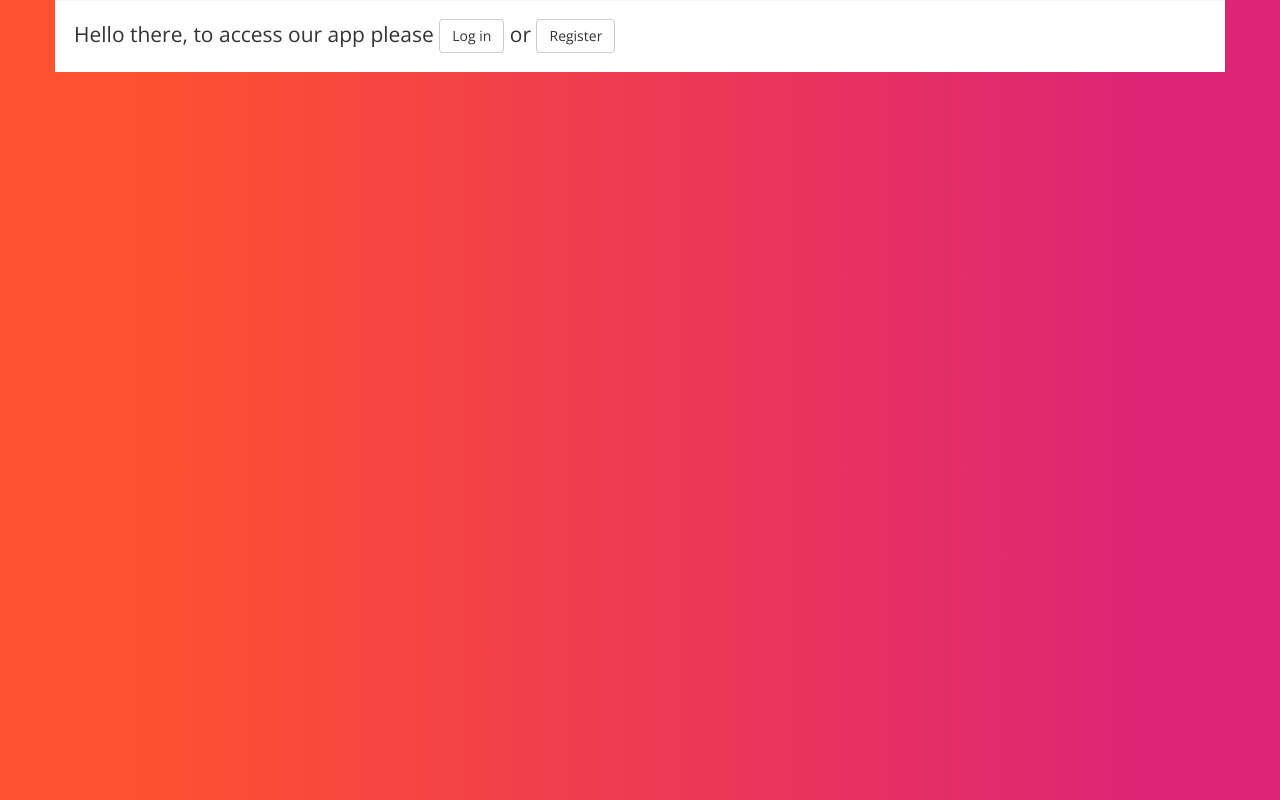
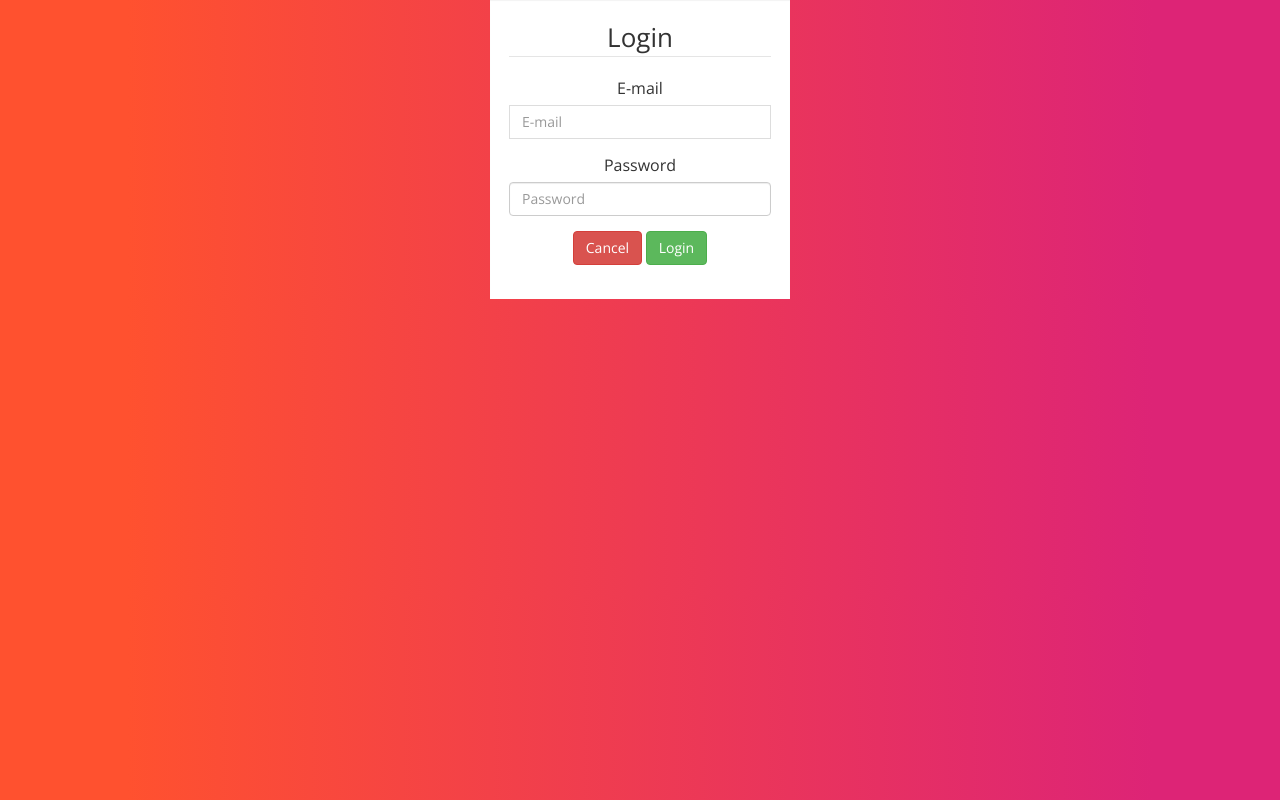
Before and after one commit to kleranscoding/PostList, a website: page views/login.html in a window 1280 px wide. Drawn offline with nearby package versions, Linux system fonts and the light colour scheme; files that its build step writes are made by us from their sources.

Commit message:
working login.html

```diff
--- a/public/styles/login.css
+++ b/public/styles/login.css
@@ -13,10 +13,13 @@ body {
     border:none!important;
 }
 
+.login-alert {
+    display: none;
+}
+
 .well.login-box {
     width:300px;
     margin:0 auto;
-    display:none;
 }
 .well.login-box legend {
   font-size:26px;
--- a/views/login.html
+++ b/views/login.html
@@ -1,64 +1,69 @@
 <!DOCTYPE html>
 <html>
   <head>
-        <meta charset="utf-8" />
-        <meta http-equiv="X-UA-Compatible" content="IE=edge">
-        <title>Login</title>
-        <meta name="viewport" content="width=device-width, initial-scale=1">
-        <link rel="stylesheet" type="text/css" media="screen" href="styles/login.css" />
-        <link href="//netdna.bootstrapcdn.com/bootstrap/3.2.0/css/bootstrap.min.css" rel="stylesheet" id="bootstrap-css">
-        <script src="//netdna.bootstrapcdn.com/bootstrap/3.2.0/js/bootstrap.min.js"></script>
-        <script src="//code.jquery.com/jquery-1.11.1.min.js"></script>
-        <script src="//cdnjs.cloudflare.com/ajax/libs/jquery/2.1.1/jquery.min.js"></script>
-        <link rel="stylesheet" type="text/css" href="//maxcdn.bootstrapcdn.com/bootstrap/3.2.0/css/bootstrap.min.css">
-        <link rel="stylesheet" type="text/css" href="//cdnjs.cloudflare.com/ajax/libs/animate.css/3.1.1/animate.css">
+    <meta charset='utf-8' />
+    <meta http-equiv='X-UA-Compatible' content='IE=edge'>
+    <title>PostList | Login</title>
+    <meta name='viewport' content='width=device-width, initial-scale=1'>
+    <link rel='stylesheet' href='styles/main.css'>
+    <link rel='stylesheet' type='text/css' media='screen' href='styles/login.css' />
+    <link rel='stylesheet' href='https://maxcdn.bootstrapcdn.com/bootstrap/3.3.6/css/bootstrap.min.css'>
+    <link rel='stylesheet' href='https://cdnjs.cloudflare.com/ajax/libs/animate.css/3.1.1/animate.css'>
+    <script src='https://ajax.googleapis.com/ajax/libs/jquery/2.2.2/jquery.min.js'></script>
+    <script src='https://maxcdn.bootstrapcdn.com/bootstrap/3.3.6/js/bootstrap.min.js'></script>
+    <script src='scripts/login.js' defer></script>
 
   </head>
+
   <body>
-        <div class="container">
-        <div class="row">
-                <div class="com-md-12">
-        <div class="notification login-alert">
+    <!--
+    <div class='container'>
+      <div class='row'>
+        <div class='com-md-12'>
+          <div class='notification login-alert'>
             Please Enter Your Username And Password!
           </div>
-        <div class="notification notification-success logged-out">
+          <div class='notification notification-success logged-out'>
             You logged out successfully!
           </div>
-                <div class="well welcome-text">
+          <div class='well welcome-text'>
             Hello there, to access our app please
-                        <button class="btn btn-default btn-login">Log in</button>
+            <button class='btn btn-default btn-login'>Log in</button>
             or
-                        <a href="/create"><button class="btn btn-default btn-register" >Register</button></a>
+            <a href='/create'><button class='btn btn-default btn-register'>Register</button></a>
           </div>
         </div>
       </div>
     </div>
-        <div class="container">
-            <div class="row">
-                <div class="col-md-12">
-                    <div class="well login-box">
-                        <form action="">
+    -->
+    <div class='container'>
+      <div class='row'>
+        <div class='col-md-12'>
+          <div class='well login-box'>
+            <form action='/'>
               <legend>Login</legend>
-                            <div class="form-group">
-                                <label for="username-email">E-mail or Username</label>
-                                <input value='' id="username-email" placeholder="E-mail or Username" type="text" class="form-control" />
+                <div class='form-group'>
+                  <label for='username-email'>E-mail</label>
+                  <input value='' id='username-email' placeholder='E-mail' type='text' class='form-control' />
                 </div>
-                            <div class="form-group">
-                                <label for="password">Password</label>
-                                <input id="password" value='' placeholder="Password" type="text" class="form-control" />
+                <div class='form-group'>
+                  <label for='password'>Password</label>
+                  <input id='password' type='password' placeholder='Password' type='text' class='form-control' />
                 </div>
-                            <div class="form-group text-center">
-                                <button class="btn btn-danger btn-cancel-action">Cancel</button>
-                                <a href="/profile"><input type="submit" class="btn btn-success btn-login-submit" value="Login" /></a>
+                <div class='form-group text-center'>
+                  <button class='btn btn-danger btn-cancel'>Cancel</button>
+                  <a href='/profile'><input type='submit' class='btn btn-success btn-login-submit' value='Login' /></a>
                 </div>
               </form>
             </div>
-                <div class="logged-in well">
-                    <h1>You are loged in! <div class="pull-right"><button class="btn-logout btn btn-danger"><span class="glyphicon glyphicon-off"></span> Logout</button></div></h1>
+            <!--
+            <div class='logged-in well'>
+              <h1>You are loged in! <div class='pull-right'><button class='btn-logout btn btn-danger'><span class='glyphicon glyphicon-off'></span> Logout</button></div></h1>
+            </div>
+            -->
           </div>
         </div>
       </div>
-          </div>
-        <script src="scripts/main.js"></script>
+
 </body>
 </html>
```
Also changed, not shown: server.js (+33 -2 lines), views/index.html (+1 -1 lines). Lines whose indentation alone changed are shown as unchanged.
